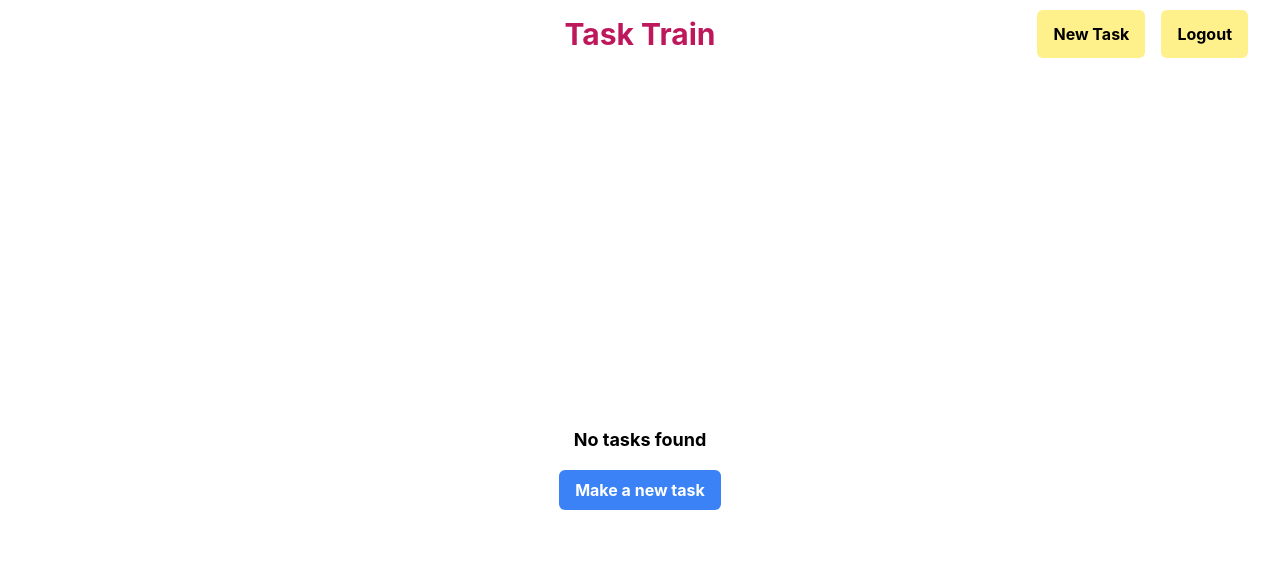
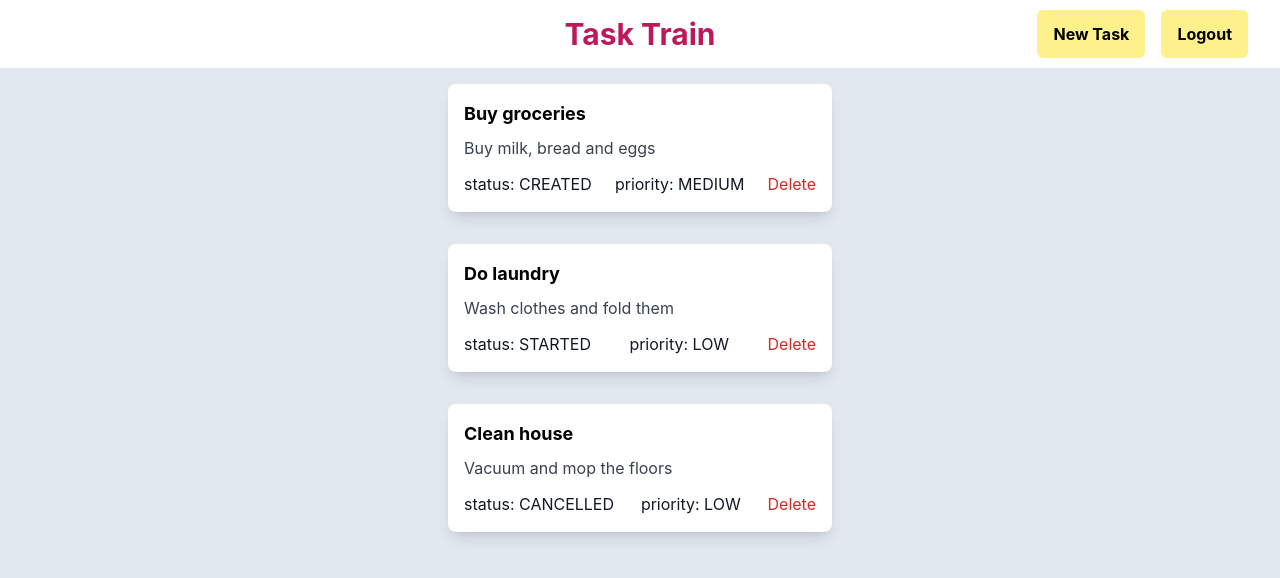
Before and after one commit to abdishukri-105/Task-Train-Client, a React (Create React App) app: page /todo in a window 1280 px wide. Shown: the top 578 px of the page. Built offline with nearby package versions, Linux system fonts and the light colour scheme; data requests are answered from the project's data file.

Commit message:
finished todolist ui

```diff
--- /dev/null
+++ b/db.json
@@ -0,0 +1,25 @@
+{
+    "todos": [
+      {
+        "id": 1,
+        "title": "Buy groceries",
+        "description": "Buy milk, bread and eggs",
+        "status": "CREATED",
+        "priority": "MEDIUM"
+      },
+      {
+        "id": 2,
+        "title": "Do laundry",
+        "description": "Wash clothes and fold them",
+        "status": "STARTED",
+        "priority": "LOW"
+      },
+      {
+        "id": 3,
+        "title": "Clean house",
+        "description": "Vacuum and mop the floors",
+        "status": "CANCELLED",
+        "priority": "LOW"
+      }
+    ]
+  }
--- a/src/pages/NewTodo.js
+++ b/src/pages/NewTodo.js
@@ -5,8 +5,8 @@ const NewTodo = ({user}) => {
 
     const [title, setTitle] = useState("Work out");
     const [description, setDescription] = useState(`I want to work out from 6am to 7am.`);
-    const [status, setStatus] = useState([]);
-    const [priority, setPriority] = useState([]);
+    const [status, setStatus] = useState("CREATED");
+    const [priority, setPriority] = useState("HIGH");
     const [errors, setErrors] = useState([]);
     const [isLoading, setIsLoading] = useState(false);
 
@@ -37,9 +37,9 @@ const NewTodo = ({user}) => {
     //   }
     return (
 <div className="flex flex-col justify-center md:flex-row">
-  <div className="w-full md:w-1/3 md:pr-4">
-    <h2 className="text-lg font-medium mb-1 text-center">Create Task</h2>
-    <form className="shadow-xl rounded-xl p-4">
+  <div className="w-full md:w-2/5 md:pr-4">
+    <form className="shadow-xl rounded-xl py-3 px-9">
+    <h2 className="text-2xl text-pink-700 font-medium mb-1  text-center">Create Task</h2>
       <div className="mb-2">
         <label htmlFor="title" className="block text-gray-700 font-medium mb-2">Title</label>
         <input
@@ -53,7 +53,7 @@ const NewTodo = ({user}) => {
       <div className="mb-2">
         <label htmlFor="description" className="block text-gray-700 font-medium mb-2">Description</label>
         <textarea
-          rows="3"
+          rows="2"
           id="description"
           value={description}
           onChange={(e) => setDescription(e.target.value)}
@@ -62,22 +62,32 @@ const NewTodo = ({user}) => {
       </div>
       <div className="mb-2">
         <label htmlFor="status" className="block text-gray-700 font-medium mb-2">Status</label>
-        <input
+        <select
           id="status"
           value={status}
           onChange={(e) => setStatus(e.target.value)}
           className="border border-gray-400 p-2 w-full"
-        />
+        >
+          <option value="CREATED">Created</option>
+          <option value="STARTED">Started</option>
+          <option value="COMPLETED">Completed</option>
+          <option value="CANCELLED">Cancelled</option>
+        </select>
       </div>
-      <div className="mb-2">
+       <div className="mb-2">
         <label htmlFor="priority" className="block text-gray-700 font-medium mb-2">Priority</label>
-        <input
+        <select
           id="priority"
           value={priority}
           onChange={(e) => setPriority(e.target.value)}
           className="border border-gray-400 p-2 w-full"
-        />
+        >
+          <option value="HIGH">High</option>
+          <option value="MEDIUM">Medium</option>
+          <option value="LOW">Low</option>
+        </select>
       </div>
+
       <div className="mb-2">
         <button
           type="submit"
@@ -93,15 +103,6 @@ const NewTodo = ({user}) => {
       </div>
     </form>
   </div>
-  <div className="w-full md:w-1/2 md:pl-4">
-    <h1 className="text-xl font-medium mb-2">{title}</h1>
-    <p className="text-gray-500 mb-4">
-      <em>Priority: {priority}</em>
-      <span className="mx-2">·</span>
-      <cite>Status: {status}</cite>
-    </p>
-    <p className="text-gray-700">{description}</p>
-  </div>
 </div>
 
      );
--- a/src/pages/TodoList.js
+++ b/src/pages/TodoList.js
@@ -4,35 +4,43 @@ import DeleteTodo from "../components/DeleteTodo";
 
 const TodoList = () => {
     const [tasks, setTasks] = useState([]);
-    const [showModal, setShowModal] = useState(false);
+//     const [showModal, setShowModal] = useState(false);
 
-  const handleEdit = () => {
-    setShowModal(true);
-  };
+//   const handleEdit = () => {
+//     setShowModal(true);
+//   };
 
-    // useEffect(() => {
-    //   fetch("/recipes")
-    //     .then((r) => r.json())
-    //     .then(setTasks);
-    // }, []);
+    useEffect(() => {
+      fetch("http://localhost:3000/todos")
+        .then((r) => r.json())
+        .then((data) => setTasks(data));
+    }, []);
 
+// fetch("http://localhost:3000/todos")
+//   .then((response) => response.json())
+//   .then((data) => {
+//     setTasks(data);
+//     console.log(data)
+//     })
+//   .catch((error) => console.log(error));
 
     return (
         <>
-        <div className="flex flex-col items-center justify-center h-screen">
+        <div className="flex flex-col items-center bg-slate-200  h-screen">
           {tasks.length > 0 ? (
             tasks.map((task) => (
-              <div key={task.id} className="my-4 p-4 bg-white rounded-md shadow-md w-96">
-                <div className="flex justify-between">
-                  <div>
+              <div key={task.id} className="my-4 p-4 bg-white rounded-lg shadow-lg w-96">
+                <div className="flex flex-col justify-between">
+                  <div className="mb-3">
                     <h2 className="text-lg font-bold">{task.title}</h2>
                     <p className="text-gray-700 mt-2">{task.description}</p>
                   </div>
-                  <div className="flex flex-col text-right">
-                    <p className="text-gray-600">{task.status}</p>
-                    <p className="text-gray-600">{task.priority}</p>
-                    <button> Delete</button>
+                  <div className="flex justify-between text-right">
+                    <p className="text-gray-900 ">status: {task.status}</p>
+                    <p className="text-gray-900">priority: {task.priority}</p>
+                    <button className="text-red-600"> Delete</button>
                   </div>
+
                 </div>
               </div>
             ))
```
